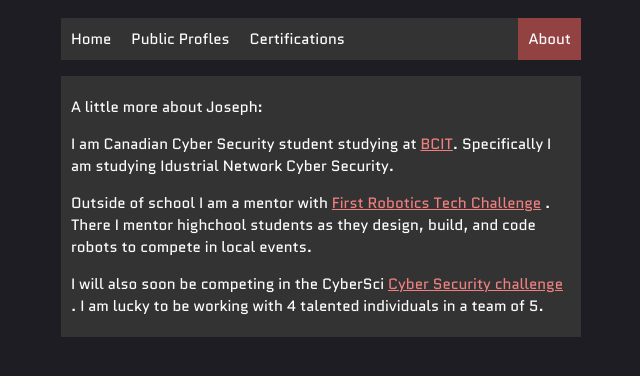
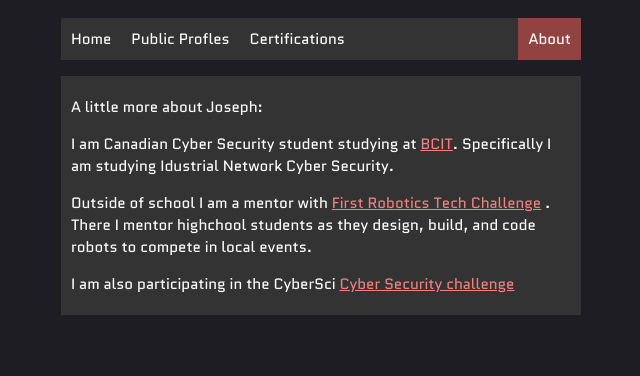
Before and after one commit to cantanope/joseph-craig.com, a plain HTML site: page about/index.html in a window 1280 px wide. Shown: the part 116-492 px from the top of the page, without its empty margins (319-959 px from the left). Drawn offline with Linux system fonts and the light colour scheme.

Commit message:
About Update

```diff
--- a/about/index.html
+++ b/about/index.html
@@ -33,10 +33,10 @@ rel="stylesheet">
             local events.
         </p>
         <p>
-            I will also soon be competing in the CyberSci
+            I am also participating in the CyberSci
             <a href="https://cybersecuritychallenge.ca/en/">
                 Cyber Security challenge
-            </a>. I am lucky to be working with 4 talented individuals in a team of 5.
+            </a>
         </p>
         <p>
 
```
